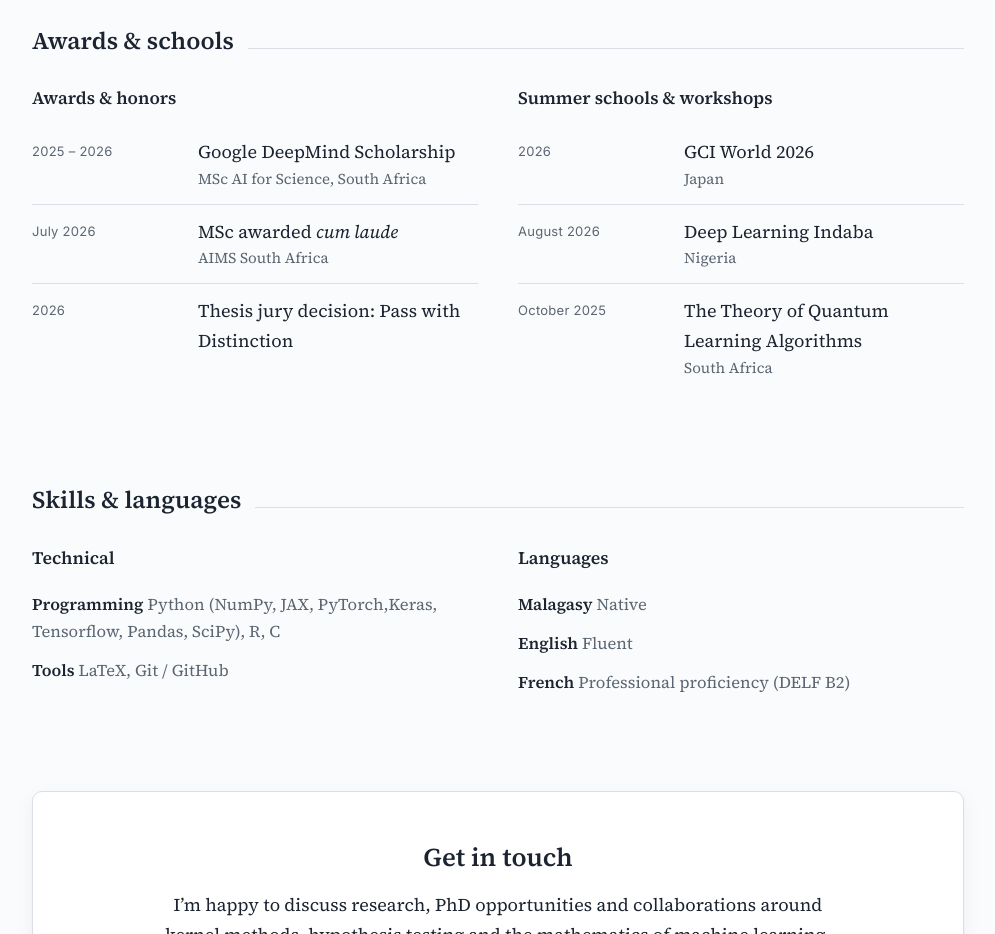
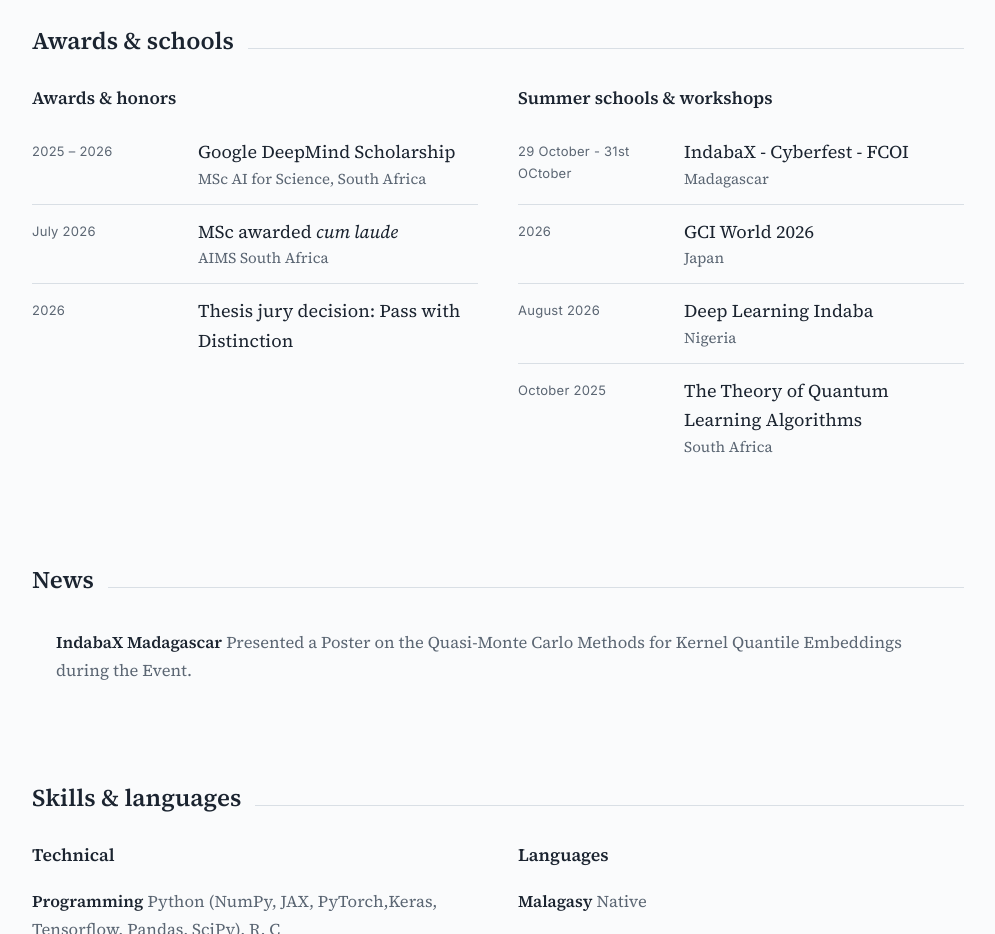
Before and after one commit to AndrianinaBA/andrianinaba.github.io, a plain HTML site: page index.html in a window 1280 px wide. Shown: the part 3360-4294 px from the top of the page, without its empty margins (142-1137 px from the left). Drawn offline with Linux system fonts and the light colour scheme.

Commit message:
Update index.html

```diff
--- a/index.html
+++ b/index.html
@@ -272,12 +272,26 @@
           <div>
             <h3 class="sub-title">Summer schools &amp; workshops</h3>
             <ul class="plain-list">
+               <li><span class="when">29 October - 31st OCtober</span>
+                <p class="what">IndabaX - Cyberfest - FCOI <span class="sub">Madagascar</span></p></li>
               <li><span class="when">2026</span>
                 <p class="what">GCI World 2026<span class="sub">Japan</span></p></li>
               <li><span class="when">August 2026</span>
                 <p class="what">Deep Learning Indaba<span class="sub">Nigeria</span></p></li>
               <li><span class="when">October 2025</span>
                 <p class="what">The Theory of Quantum Learning Algorithms<span class="sub">South Africa</span></p></li>
+            </ul>
+          </div>
+        </div>
+      </section>
+
+      <!-- ===================== NEWS ======================-->
+       <section id="news">
+        <h2 class="section-title">News</h2>
+        <div class="container">
+          <div>
+            <ul class="kv">
+              <li><strong>IndabaX Madagascar</strong> <span>Presented a Poster on the Quasi-Monte Carlo Methods for Kernel Quantile Embeddings during the Event.</span></li>
             </ul>
           </div>
         </div>
```
